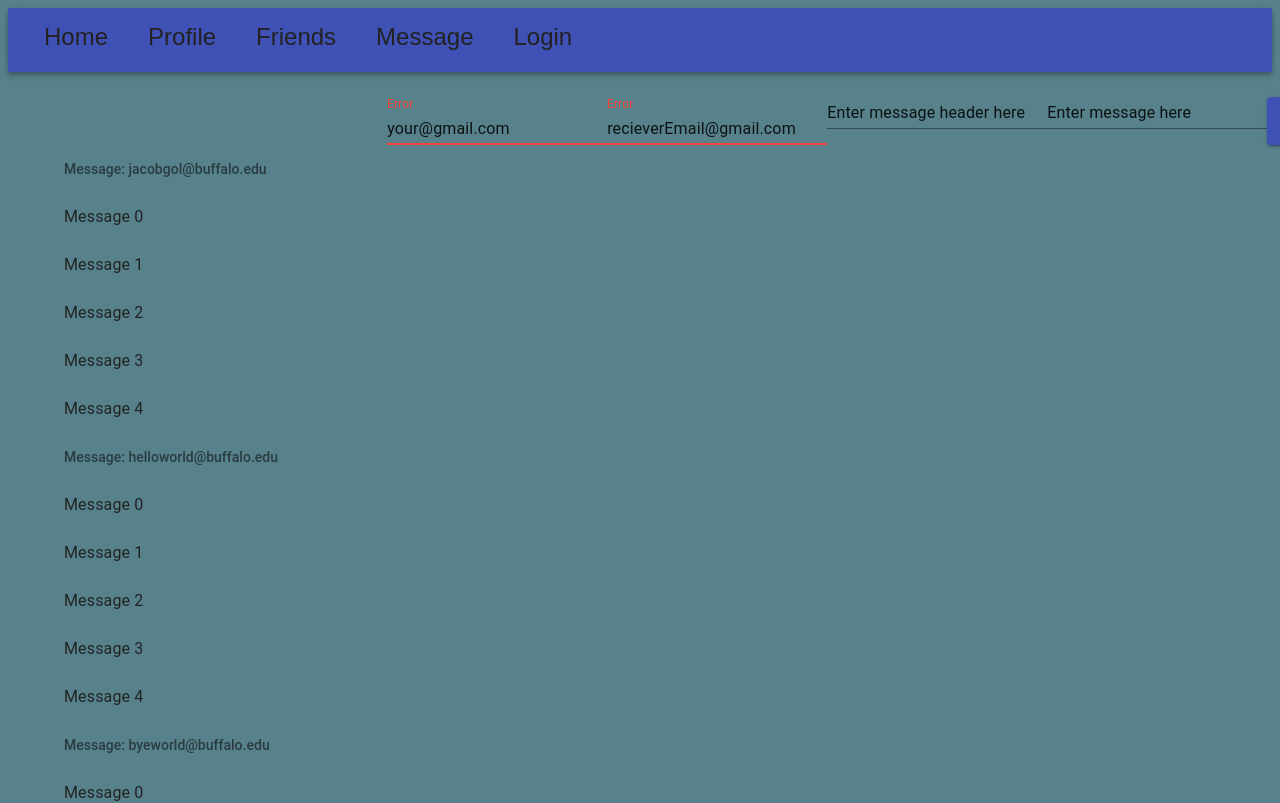
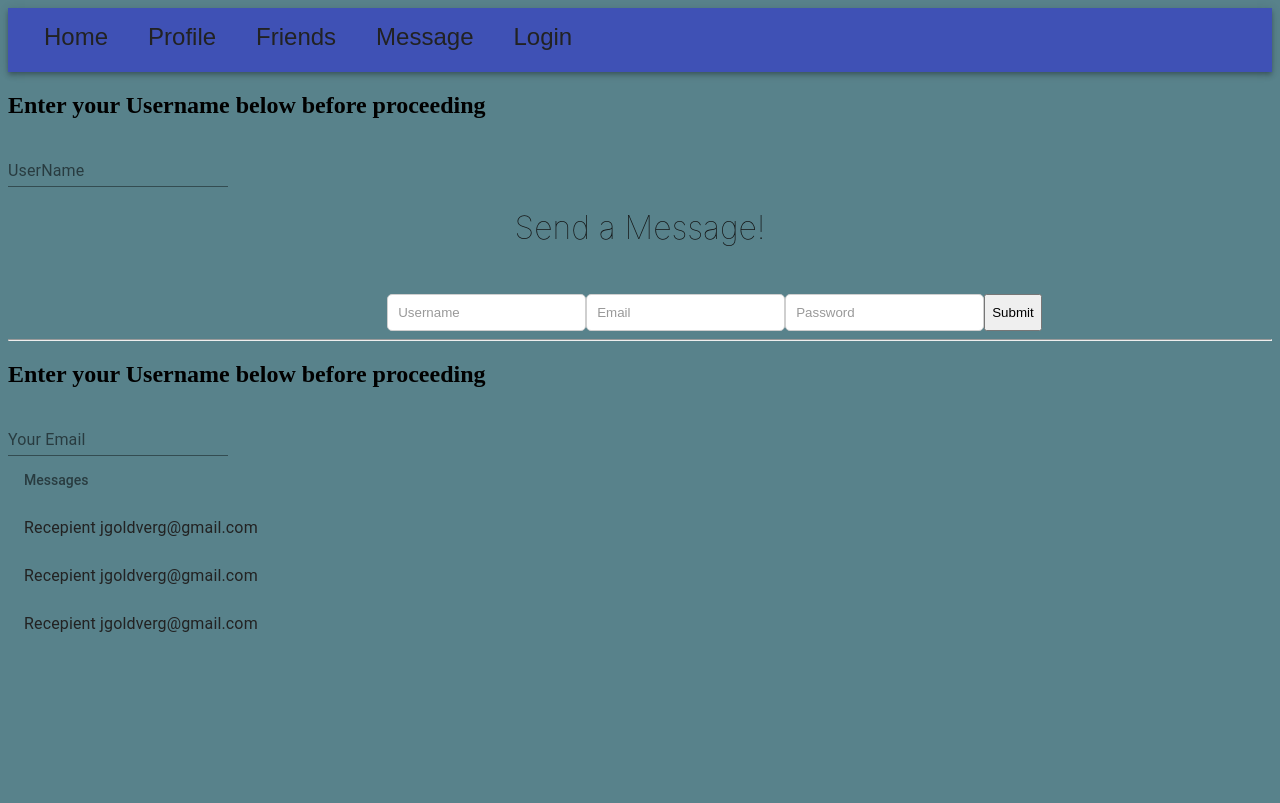
Before and after one commit to mengyuan1112/Course-Project-Teamfit, a React (Create React App) app in the folder react-frontend/: page /SnapScout/message in a window 1280 px wide. Shown: the top 803 px of the page. Built offline with nearby package versions, Linux system fonts and the light colour scheme.

Commit message:
refactored the message multiple components need to add 2 more

```diff
--- a/react-frontend/package.json
+++ b/react-frontend/package.json
@@ -11,12 +11,13 @@
     "axios": "^0.20.0",
     "react": "^16.13.1",
     "react-dom": "^16.13.1",
+    "react-grid-layout": "^1.1.1",
     "react-router-dom": "^5.2.0",
     "react-scripts": "3.4.3"
   },
   "scripts": {
     "start": "react-scripts start",
-    "start-all": "(cd ../flaskr && flask run) & react-scripts start",
+    "start-all": "(cd ../flaskr && flask run)& react-scripts start",
     "build": "react-scripts build",
     "test": "react-scripts test",
     "eject": "react-scripts eject"
--- /dev/null
+++ b/react-frontend/src/components/message/createMessageForm.js
@@ -0,0 +1,132 @@
+import { List, ListItem, ListItemText, ListSubheader, TextField, Button } from '@material-ui/core';
+import { makeStyles } from '@material-ui/core/styles';
+import React, { useState } from 'react';
+import style from './message.css'
+const axios = require('axios');
+export default class CreateMessage extends React.Component {
+
+  constructor(props) {
+    super(props);
+    this.state = {
+      sourceEmail: "hello@buffalo.edu",
+      password:"helloworld",
+      destEmail: "hello@gmail.com",
+      header: "Good day sir!",
+      messageList: [],
+      parentCounter: 0,
+      formErrors: {
+        sourceEmail: "",
+        destEmail: "",
+        header: "",
+      }
+    }
+    this.onInputChange = this.onInputChange.bind(this);
+    this.handleSubmit = this.handleSubmit.bind(this);
+  }
+
+  listMessages() {
+    axios.get('http://localhost:5000/listMessages', { headers: { "userID": this.state.sourceEmail } })
+      .then(function (data) {
+        this.state.messageList.push(data)
+      })
+  }
+
+  //handles form button being clicked.
+  createBody = (n) => {
+    return {
+      header: this.state.header,
+      parentMessageID: this.state.parentCounter,
+      userID: this.state.sourceEmail,
+      recieverID: this.state.recieverID,
+      content: this.state.content
+    }
+
+  }
+  onInputChange(event) {
+    this.setState({
+      [event.target.name]: { value: event.target.value }
+    });
+  }
+
+  handleSubmit(event) {
+    fetch('http://localhost:5000/createMessage', {
+      method: "POST",
+      headers: {
+        'Accept': 'application/json',
+        'Content-Type': 'application/json',
+        'Access-Control-Allow-Origin': '*'
+      },
+      body: JSON.stringify(this.createBody)
+    }).then(response => response.json())
+    window.location.reload()
+  }
+  componentDidMount() {
+
+  }
+
+  render() {
+    const classesList = makeStyles((theme) => ({
+      root: {
+        width: '100%',
+        maxWidth: 360,
+        backgroundColor: theme.palette.background.paper,
+        position: 'relative',
+        overflow: 'auto',
+        maxHeight: 300,
+      },
+      listSection: {
+        backgroundColor: 'inherit',
+      },
+      ul: {
+        backgroundColor: 'inherit',
+        padding: 0,
+      },
+    }));
+    const useStyles = makeStyles((theme) => ({
+      root: {
+        '& .MuiTextField-root': {
+          margin: theme.spacing(1),
+          width: 200,
+        },
+      },
+    }));
+    return (
+      <div>
+          <h1>Send a Message!</h1>
+        <form onSubmit={this.onRegister} className={style.messageForm}>
+          <input
+            placeholder="Username"
+            name="username"
+            type="text"
+            onChange={this.onInputChange}
+            value={this.state.sourceEmail.value}
+            required
+          />
+          <input
+            placeholder="Email"
+            name="email"
+            type="email"
+            onChange={this.onInputChange}
+            value={this.state.sourceEmail.value}
+            required
+          />
+          <input
+            placeholder="Password"
+            name="password"
+            type="password"
+            onChange={this.onInputChange}
+            value={this.state.password.value}
+            required
+          />
+          <button>Submit</button>
+        </form>
+        <hr />
+        {this.state.apiCall && (
+          <div onClick={this.handleSubmit}>
+            (made api call)
+          </div>
+        )}
+      </div>
+    );
+  }
+}
--- /dev/null
+++ b/react-frontend/src/components/message/listMessage.js
@@ -0,0 +1,81 @@
+import { ListItem, ListItemText, ListSubheader, List, TextField } from '@material-ui/core';
+import axios from 'axios'
+import React, { useState } from 'react';
+
+export default class ListMessage extends React.Component {
+
+  constructor(props) {
+    super(props);
+    this.state = {
+      sourceEmail: "",
+      messageList: [
+        [
+        599634752170000385,
+        "jacobgol@buffalo.edu",
+        "jgoldverg@gmail.com",
+        "Hello this is alll part of my message and body no file attatchments just pure text",
+        "hello",
+        1
+      ],
+      [
+        599634839593418753,
+        "jacobgol@buffalo.edu",
+        "jgoldverg@gmail.com",
+        "Hello this is alll part of my message and body no file attatchments just pure text",
+        "hello",
+        1
+      ],
+      [
+        599648301714112513,
+        "jacobgol@buffalo.edu",
+        "jgoldverg@gmail.com",
+        "Hello this is alll part of my message and body no file attatchments just pure text",
+        "hello",
+        1
+      ]
+      ]
+    }
+  }
+
+  componentDidMount() {
+    console.log("In List Message component" + this.props.sourceEmail)
+  }
+
+  listMessages = (event) => {
+    axios.get('http://localhost:5000/listMessages', { headers: { "messageID": this.props.sourceEmail } })
+      .then(function (data) {
+        console.log(this.props.sourceEmail)
+        this.setState({ messageList: data })
+        console.log(data);
+      })
+
+  }
+  manipulateData(){
+
+  }
+
+  handleChange = (e) => this.setState({
+    sourceEmail: e.target.sourceEmail
+  })
+  //handles form button being clicked.
+
+  render() {
+    this.listMessages.bind(this);
+    return (
+      <div className="message">
+        <h2>Enter your Username below before proceeding</h2>
+        <TextField primary id="standard-basic" label="Your Email" onChange={this.handleChange} defaultValue={this.state.sourceEmail} />
+        <List subheader={<li />}>
+          <ListSubheader>{`Messages`}</ListSubheader>
+          {this.state.messageList.map((message) => (
+            <li key={`Reciever-${message[2]}`}>
+              <ListItem key={`item-${message[2]}-${message[2]}`}>
+                <ListItemText primary={`Recepient ${message[2]}`} />
+              </ListItem>
+            </li>
+          ))}
+        </List>
+      </div>
+    )
+  }
+}
--- /dev/null
+++ b/react-frontend/src/components/message/message.css
@@ -0,0 +1,6 @@
+.messageForm {
+    display: flex;
+    flex-flow: row wrap;
+    align-items: center;
+
+}
--- a/react-frontend/src/components/message/message.js
+++ b/react-frontend/src/components/message/message.js
@@ -1,13 +1,17 @@
 import { List, ListItem, ListItemText, ListSubheader, TextField, Button } from '@material-ui/core';
 import { makeStyles } from '@material-ui/core/styles';
 import React, { useState } from 'react';
+import CreateMessage from './createMessageForm.js';
+import ListMessage from './listMessage'
 const axios = require('axios');
+
 export default class Messages extends React.Component {
 
   constructor(props) {
-    super(props);
+    super();
     this.state = {
       sourceEmail: "jacobgol@buffalo.edu",
+      password:"",
       destEmail: "",
       header: "",
       messageList: [],
@@ -20,123 +24,29 @@ export default class Messages extends React.Component {
     }
   }
 
-  listMessages() {
-    axios.get('http://localhost:5000/listMessages', { headers: { "userID": this.state.sourceEmail } })
-      .then(function (data) {
-        this.state.messageList.push(data)
-      })
-  }
-
   listParents() {
-    axios.get('http://localhost:5000/listParentMessages', { headers: { "parentID": this.state.sourceEmail } })
+    axios.get('http://localhost:5000/listParentMessages', { headers: { "parentID": this.state.parentCounter } })
       .then(function (data) {
         this.state.parentList.push(data)
       })
   }
+  handleChange = (e) => this.setState({
+    sourceEmail: e.target.sourceEmail
+  })
   //handles form button being clicked.
-  createBody = (n) => {
-     return {
-      header: this.state.header,
-      parentMessageID: this.state.parentCounter,
-      userID: this.state.sourceEmail,
-      recieverID: this.state.recieverID,
-      content: this.state.content
-    }
-
-  }
-  handleSubmit(event) {
-    fetch('http://localhost:5000/createMessage', {
-      method: "POST",
-      headers: {
-        'Accept': 'application/json',
-        'Content-Type': 'application/json',
-        'Access-Control-Allow-Origin': '*'
-      },
-      body: JSON.stringify(this.createBody)
-    }).then(response => response.json())
-    window.location.reload()
-  }
-
-  updateSourceEmail(event) {
-    this.setState({ sourceEmail: event.target.value })
-  }
-
-  updateDestEmail(event) {
-    this.setState({ destEmail: event.target.value })
-  }
-
-  updateParentID(event) {
-    this.setState({ parentCounter: ++this.state.parentCounter })
-  }
-
-  updateHeader(event) {
-    this.setState({ header: event.target.value })
-  }
-
-  updateContent(event) {
-    this.setState({ content: event.target.value })
-  }
 
   componentDidMount() {
-
+    console.log(this.state.sourceEmail)
   }
 
   render() {
-    const classesList = makeStyles((theme) => ({
-      root: {
-        width: '100%',
-        maxWidth: 360,
-        backgroundColor: theme.palette.background.paper,
-        position: 'relative',
-        overflow: 'auto',
-        maxHeight: 300,
-      },
-      listSection: {
-        backgroundColor: 'inherit',
-      },
-      ul: {
-        backgroundColor: 'inherit',
-        padding: 0,
-      },
-    }));
-    const useStyles = makeStyles((theme) => ({
-      root: {
-        '& .MuiTextField-root': {
-          margin: theme.spacing(1),
-          width: 200,
-        },
-      },
-    }));
     return (
       <div>
-        <div>
-          <form onSubmit={this.handleSubmit}>
-            <TextField error id="standard-error" label="Error" defaultValue="your@gmail.com" onChange={this.updateSourceEmail} />
-            <TextField error id="standard-error" label="Error" defaultValue="recieverEmail@gmail.com" onChange={this.updateDestEmail} />
-            <TextField defaultValue="Enter message header here" onChange={this.updateHeader} />
-            <TextField defaultValue="Enter message here" onChange={this.updateContent} />
-            <Button label="Send" variant="contained" className="button-submit" color="primary">Send</Button>
-          </form>
-        </div>
-        <div>
-          <List className={classesList.root} subheader={<li />}>
-            {["jacobgol@buffalo.edu", "helloworld@buffalo.edu", "byeworld@buffalo.edu"].map((sectionId) => (
-              <li key={`messages-${sectionId}`} className={classesList.listSection}>
-                <ul className={classesList.ul}>
-                  <ListSubheader>
-                    {`Message: ${sectionId}`}
-                  </ListSubheader>
-                  {[0, 1, 2, 3, 4].map((item) => (
-                    <ListItem button key={`Username-${sectionId}-${item}`}>
-                      <ListItemText primary={`Message ${item}`} />
-                    </ListItem>
-                  ))}
-                </ul>
-              </li>
-            ))}
-          </List>
-        </div>
+        <h2>Enter your Username below before proceeding</h2>
+        <TextField id="standrd-basic" onChange={this.handleChange} label="UserName"/>
+        <CreateMessage data={this.state.sourceEmail}/>
+        <ListMessage data ={this.state.sourceEmail}/>
       </div>
-    );
+    )
   }
 }
```
